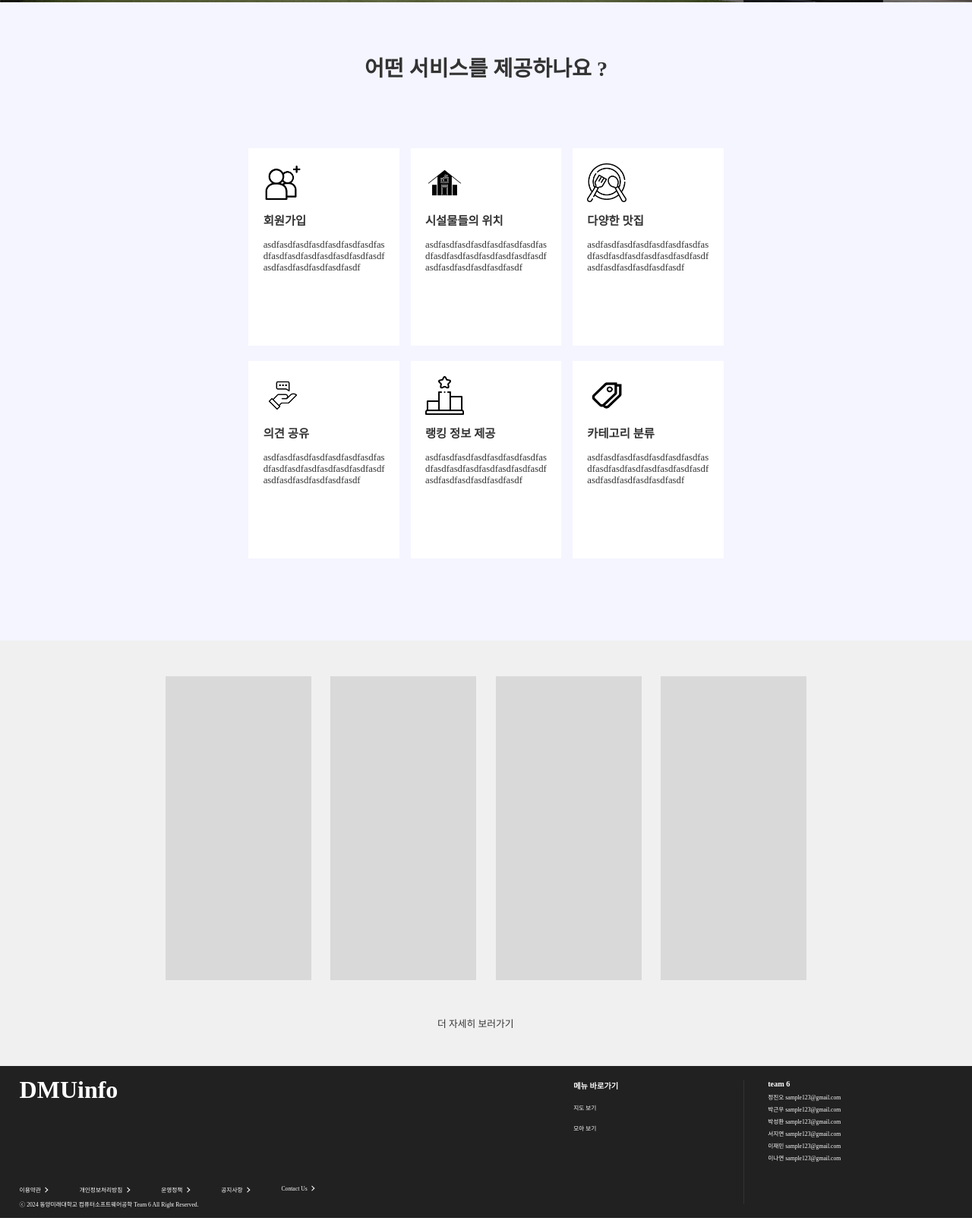
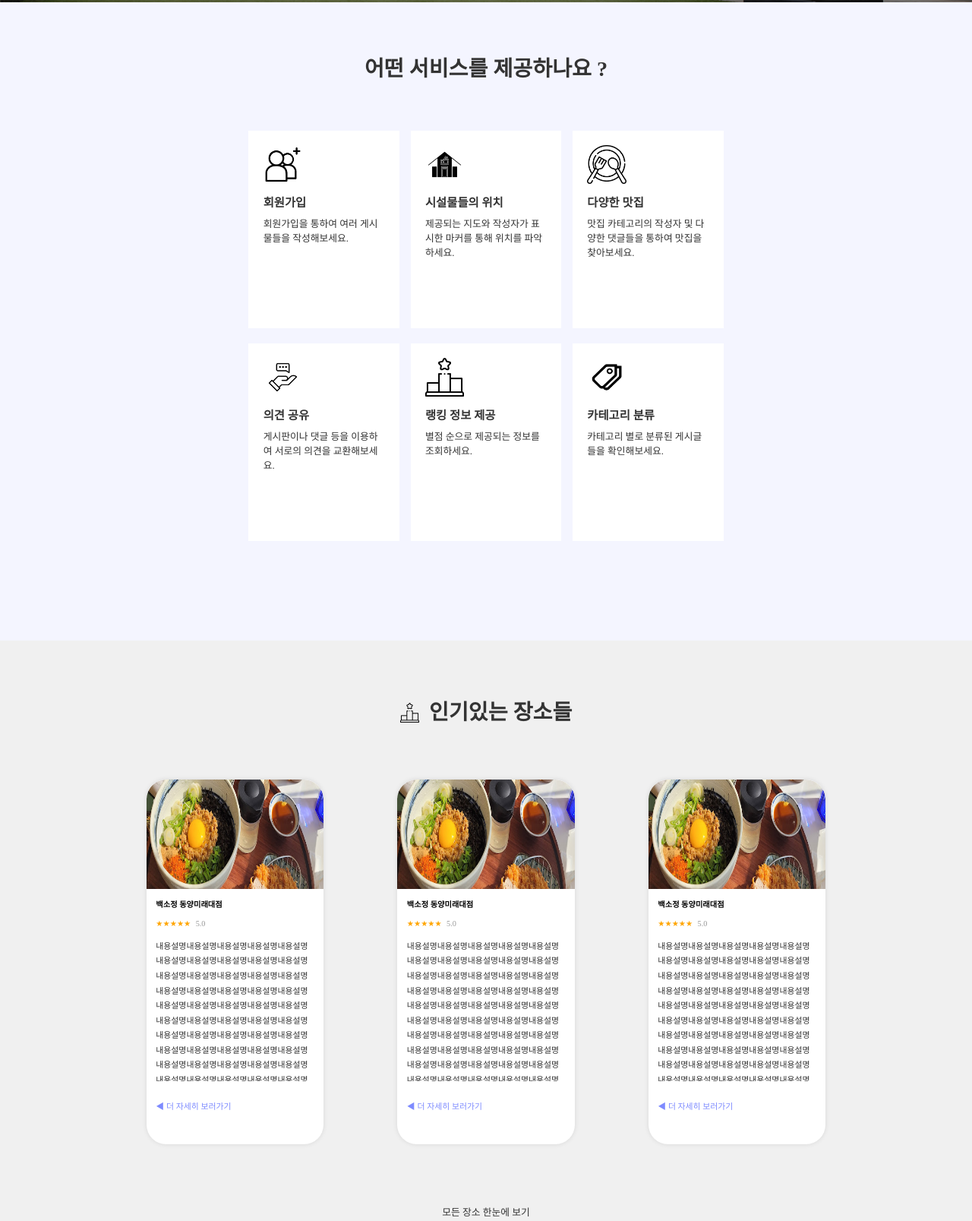
Before and after one commit to jino9492/DMUinfo, a plain HTML site: page pages/main-page.html in a window 1280 px wide. Shown: the part 797-2404 px from the top of the page at 76% size. Drawn offline with Linux system fonts and the light colour scheme; a web font is replaced by a local one.

Commit message:
06-04 commit

```diff
--- a/pages/main-page.html
+++ b/pages/main-page.html
@@ -9,6 +9,7 @@
     <link rel="stylesheet" href="../styles/main.css">
     <link rel="stylesheet" href="../styles/footer.css">
     <link rel="stylesheet" href="../styles/header.css">
+    <link rel="stylesheet" href="../styles/collection.css">
 </head>
 <body>
     <div class="content-wrapper">
@@ -44,43 +45,67 @@
                     <div class="section1__sub-section section1__sub-section1 scroll-animation">
                         <img src="../assets/signup.png" alt="">
                         <p class="section1__sub-title ">회원가입</p>
-                        <p>asdfasdfasdfasdfasdfasdfasdfasdfasdfasdfasdfasdfasdfasdfasdfasdfasdfasdfasdfasdfasdf</p>
+                        <p>회원가입을 통하여 여러 게시물들을 작성해보세요.</p>
                     </div>
                     <div class="section1__sub-section section1__sub-section2 scroll-animation">
                         <img src="../assets/facility.png" alt="">
                         <p class="section1__sub-title">시설물들의 위치</p>
-                        <p>asdfasdfasdfasdfasdfasdfasdfasdfasdfasdfasdfasdfasdfasdfasdfasdfasdfasdfasdfasdfasdf</p>
+                        <p>제공되는 지도와 작성자가 표시한 마커를 통해 위치를 파악하세요.</p>
                     </div>
                     <div class="section1__sub-section section1__sub-section3 scroll-animation">
                         <img src="../assets/restaurant.png" alt="">
                         <p class="section1__sub-title">다양한 맛집</p>
-                        <p>asdfasdfasdfasdfasdfasdfasdfasdfasdfasdfasdfasdfasdfasdfasdfasdfasdfasdfasdfasdfasdf</p>
+                        <p>맛집 카테고리의 작성자 및 다양한 댓글들을 통하여 맛집을 찾아보세요.</p>
                     </div>
                     <div class="section1__sub-section section1__sub-section4 scroll-animation">
                         <img src="../assets/opinion.png" alt="">
                         <p class="section1__sub-title">의견 공유</p>
-                        <p>asdfasdfasdfasdfasdfasdfasdfasdfasdfasdfasdfasdfasdfasdfasdfasdfasdfasdfasdfasdfasdf</p>
+                        <p>게시판이나 댓글 등을 이용하여 서로의 의견을 교환해보세요.</p>
                     </div>
                     <div class="section1__sub-section section1__sub-section5 scroll-animation">
                         <img src="../assets/rank.png" alt="">
                         <p class="section1__sub-title">랭킹 정보 제공</p>
-                        <p>asdfasdfasdfasdfasdfasdfasdfasdfasdfasdfasdfasdfasdfasdfasdfasdfasdfasdfasdfasdfasdf</p>
+                        <p>별점 순으로 제공되는 정보를 조회하세요.</p>
                     </div>
                     <div class="section1__sub-section section1__sub-section6 scroll-animation">
                         <img src="../assets/category.png" alt="">
                         <p class="section1__sub-title">카테고리 분류</p>
-                        <p>asdfasdfasdfasdfasdfasdfasdfasdfasdfasdfasdfasdfasdfasdfasdfasdfasdfasdfasdfasdfasdf</p>
+                        <p>카테고리 별로 분류된 게시글들을 확인해보세요.</p>
                     </div>
                 </div>
             </section>
             <section class="main__section2">
+                <h1 class="section2__popular"><img src="../assets/rank.png">인기있는 장소들</h1>
                 <div class="section2__more">
-                    <div class="section2__bogie"></div>
-                    <div class="section2__bogie"></div>
-                    <div class="section2__bogie"></div>
-                    <div class="section2__bogie"></div>
+                    <div class="collection__card">
+                        <img src="../assets/data1.jpg">
+                        <p class="collection__name">백소정 동양미래대점</p>
+                        <p>★★★★★</p><span class="collection__eva-num">5.0</span>
+                        <div>
+                            내용설명내용설명내용설명내용설명내용설명내용설명내용설명내용설명내용설명내용설명내용설명내용설명내용설명내용설명내용설명내용설명내용설명내용설명내용설명내용설명내용설명내용설명내용설명내용설명내용설명내용설명내용설명내용설명내용설명내용설명내용설명내용설명내용설명내용설명내용설명내용설명내용설명내용설명내용설명내용설명내용설명내용설명내용설명내용설명내용설명내용설명내용설명내용설명내용설명내용설명내용설명내용설명내용설명내용설명내용설명내용설명내용설명내용설명내용설명내용설명
+                        </div>
+                        <a href="./data/data1-detail.html">◀ 더 자세히 보러가기</a>
+                    </div>
+                    <div class="collection__card">
+                        <img src="../assets/data1.jpg">
+                        <p class="collection__name">백소정 동양미래대점</p>
+                        <p>★★★★★</p><span class="collection__eva-num">5.0</span>
+                        <div>
+                            내용설명내용설명내용설명내용설명내용설명내용설명내용설명내용설명내용설명내용설명내용설명내용설명내용설명내용설명내용설명내용설명내용설명내용설명내용설명내용설명내용설명내용설명내용설명내용설명내용설명내용설명내용설명내용설명내용설명내용설명내용설명내용설명내용설명내용설명내용설명내용설명내용설명내용설명내용설명내용설명내용설명내용설명내용설명내용설명내용설명내용설명내용설명내용설명내용설명내용설명내용설명내용설명내용설명내용설명내용설명내용설명내용설명내용설명내용설명내용설명
+                        </div>
+                        <a href="./data/data1-detail.html">◀ 더 자세히 보러가기</a>
+                    </div>
+                    <div class="collection__card">
+                        <img src="../assets/data1.jpg">
+                        <p class="collection__name">백소정 동양미래대점</p>
+                        <p>★★★★★</p><span class="collection__eva-num">5.0</span>
+                        <div>
+                            내용설명내용설명내용설명내용설명내용설명내용설명내용설명내용설명내용설명내용설명내용설명내용설명내용설명내용설명내용설명내용설명내용설명내용설명내용설명내용설명내용설명내용설명내용설명내용설명내용설명내용설명내용설명내용설명내용설명내용설명내용설명내용설명내용설명내용설명내용설명내용설명내용설명내용설명내용설명내용설명내용설명내용설명내용설명내용설명내용설명내용설명내용설명내용설명내용설명내용설명내용설명내용설명내용설명내용설명내용설명내용설명내용설명내용설명내용설명내용설명
+                        </div>
+                        <a href="./data/data1-detail.html">◀ 더 자세히 보러가기</a>
+                    </div>
                 </div>
-                <a href="../pages/collection-page.html">더 자세히 보러가기</a>
+                <a href="../pages/collection-page.html">모든 장소 한눈에 보기</a>
             </section>
         </main>
     </div>
--- a/styles/main.css
+++ b/styles/main.css
@@ -17,9 +17,9 @@
     background-color: azure;
 }
 .main__title{
-    width: 40vw;
+    width: 60vw;
     height: 30vh;
-    padding-right: 20vw;
+    padding-right: 30vw;
 }
 .main__title>h1{
     font-weight: normal;
@@ -109,15 +109,28 @@
     display: flex;
     flex-direction: column;
     justify-content: space-evenly;
-    width: 100%; height: 70vh;
+    width: 100%; height: 100vh;
     background-color: #F0F0F0;
     position: relative;
 }
 .section2__more{
     display: flex;
     justify-content: space-evenly;
-    width: 70vw; height: 50vh;
+    width: 85%; height: 65vh;
     margin: 0 auto;
+}
+.section2__popular{
+    text-align: center;
+    font-size: 2.2vw;
+    padding: 4vh 0;
+    margin-top: 0;
+}
+.section2__popular > img{
+    position: relative;
+    width: 2vw;
+    height: 2vw;
+    margin-right: 1vw;
+    top: .5vh;
 }
 .section2__bogie{
     width: 15vw; height: 50vh;
@@ -125,7 +138,8 @@
     background-color: #D9D9D9;
 }
 .main__section2>a{
-    width: 10vw;
+    text-align: center;
+    width: 12vw;
     margin: 0 auto;
     font-size: 1vw;
     text-decoration: none;
```
Also changed, not shown: pages/signup-page2.html (+25 -3 lines), styles/signup-box1.css (+12 -0 lines).
